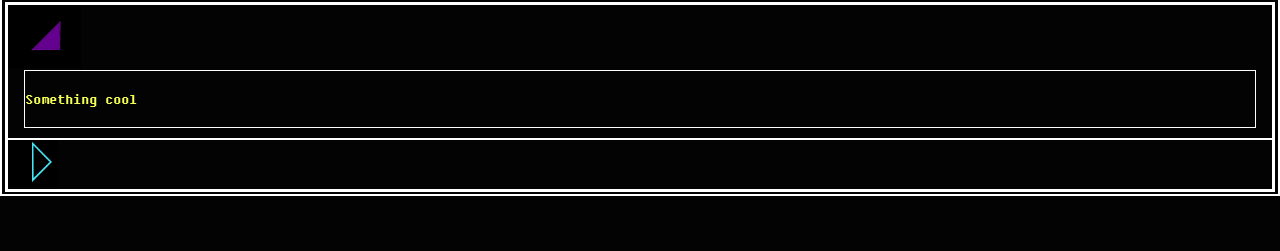
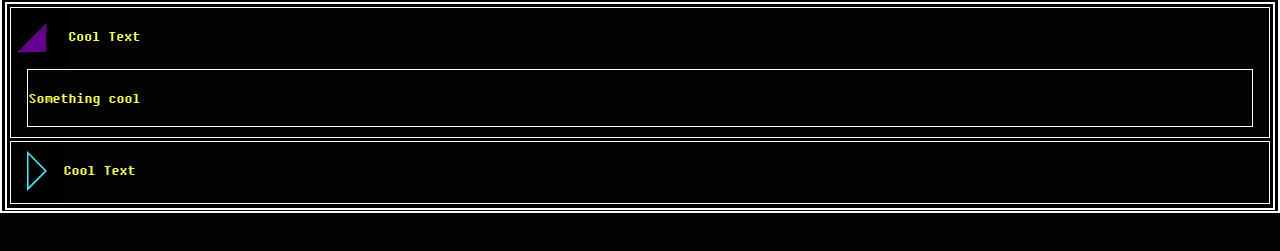
Before and after one commit to Not-Cooper/personal-website, an Astro site: page / in a window 1280 px wide. Shown: the part 175-426 px from the top of the page. Built offline with nearby package versions, Linux system fonts and the light colour scheme; Astro itself is replaced by a stand-in of ours.

Commit message:
initial button implementatino

```diff
--- a/src/components/Dropdown.astro
+++ b/src/components/Dropdown.astro
@@ -2,9 +2,12 @@
 const { collapsableID, isOpen=false } = Astro.props;
 ---
 <div class="dropdown">
-    <button class="dropdown-button" dropdown-toggle={collapsableID}>
-        <img id="dropdown-image" class="image-closed" src="/triangle.png" data-open={isOpen}/>
-    </button>
+    <div class="dropdown-tab">
+      <button class="dropdown-button-closed" dropdown-toggle={collapsableID} data-role="dropdown-button">
+          <img id="dropdown-image" class="image-closed" src="/triangle.png" data-open={isOpen}/>
+      </button>
+      <p>Cool Text</p>
+    </div>
     <div id={collapsableID} class="dropdown-content" data-open={isOpen}>
         <p>Something cool</p>
     </div>
@@ -13,6 +16,10 @@
 <style>
   .dropdown {
     border: 1px solid white;
+    margin: .2rem;
+  }
+  .dropdown-tab {
+    display: flex;
   }
   .image-closed {
     width: 20px;
@@ -24,10 +31,18 @@
     margin: 1rem .7rem 0rem;
     padding: 0rem;
   }
-  .dropdown-button {
+  .dropdown-button-closed {
     background-color: #000000;
     color: white;
-    padding-left: 1.5rem;
+    padding: .5rem 1rem .5rem 1rem;
+    font-size: 16px;
+    border: none;
+    cursor: pointer;
+  }
+  .dropdown-button-expanded {
+    background-color: #000000;
+    color: white;
+    padding: 0rem .5rem 0rem .4rem;
     font-size: 16px;
     border: none;
     cursor: pointer;
@@ -42,7 +57,7 @@
 </style>
 
 <script>
-    document.querySelectorAll(".dropdown-button").forEach(button => {
+    document.querySelectorAll('[data-role="dropdown-button"]').forEach(button => {
         const collapsableID = button.getAttribute("dropdown-toggle") ?? "";
         const content = document.getElementById(collapsableID);
         const image = button.querySelector('#dropdown-image') as HTMLImageElement | null;
@@ -50,11 +65,13 @@
             const isExpandedOnLoad = content.getAttribute('data-open') === 'true';
             image.src = isExpandedOnLoad ? 'ourple_triangle.png': 'triangle.png';
             image.className = isExpandedOnLoad ? 'image-expanded' : 'image-closed';
+            button.className = isExpandedOnLoad ? 'dropdown-button-expanded' : 'dropdown-button-closed';
             button.addEventListener('click', () => {
                 if (content && image) {
                     const isExpanded = content.getAttribute('data-open') === 'true';
                     image.src = isExpanded ? 'triangle.png': 'ourple_triangle.png';
                     image.className = isExpanded ? 'image-closed' : 'image-expanded';
+                    button.className = isExpanded ? 'dropdown-button-closed' : 'dropdown-button-expanded';
                     content.setAttribute('data-open', (!isExpanded).toString());
                 }
             });
```
